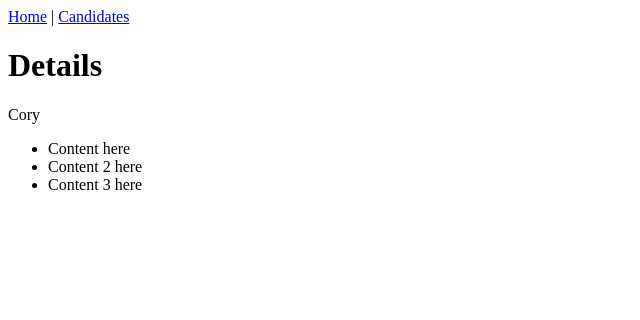
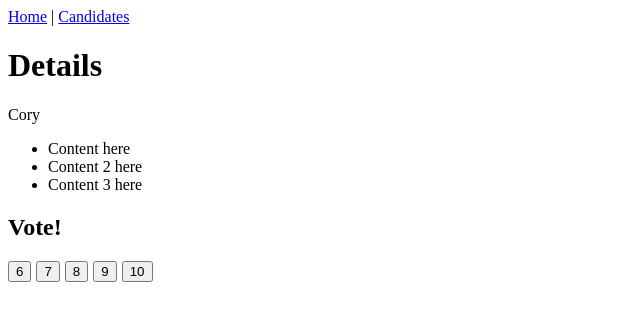
Before and after one commit to coryhouse/eboss, a React (Create React App) app: page /details/1 in a window 1280 px wide. Shown: the top 320 px of the page, without its empty margins (0-640 px from the left). Built offline with nearby package versions, Linux system fonts and the light colour scheme; data requests are answered from the project's data file.

Commit message:
add voting buttons

```diff
--- a/src/CandidateDetails.js
+++ b/src/CandidateDetails.js
@@ -1,6 +1,8 @@
 import React from "react";
 import { getCandidateById } from "./api/candidatesApi";
 import { getCandidateDocs } from "./api/candidateDocsApi";
+
+const ratings = [6, 7, 8, 9, 10];
 
 export class CandidateDetails extends React.Component {
   state = {
@@ -31,6 +33,11 @@ export class CandidateDetails extends React.Component {
             return <li>{doc.content}</li>;
           })}
         </ul>
+
+        <h2>Vote!</h2>
+        {ratings.map((rating) => (
+          <button style={{ marginRight: 5 }}>{rating}</button>
+        ))}
       </>
     );
   }
```
